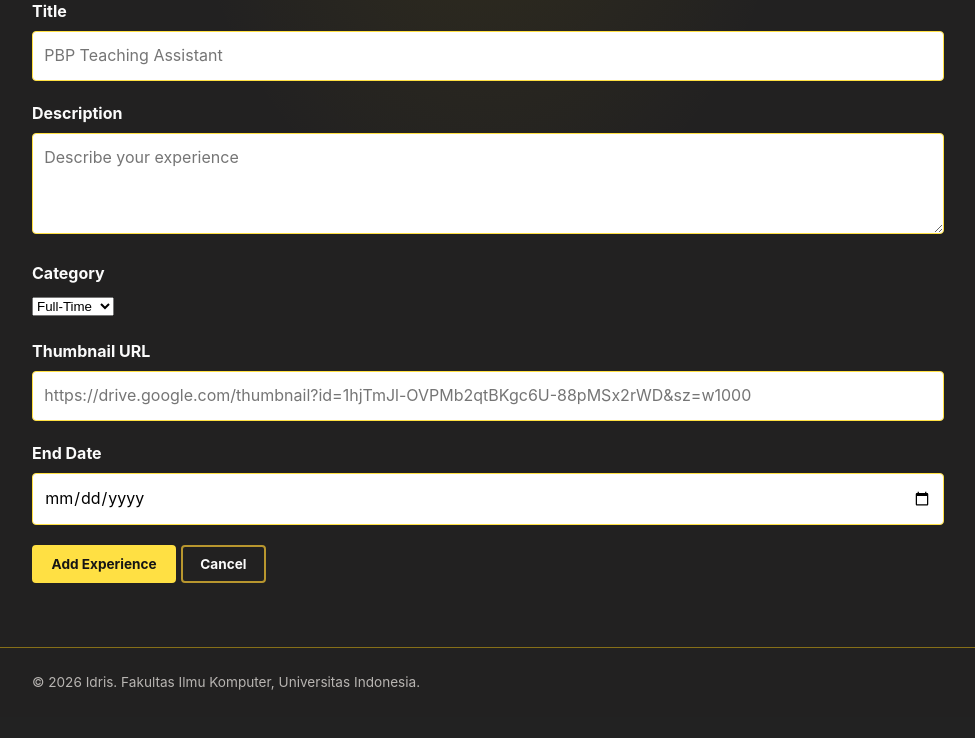
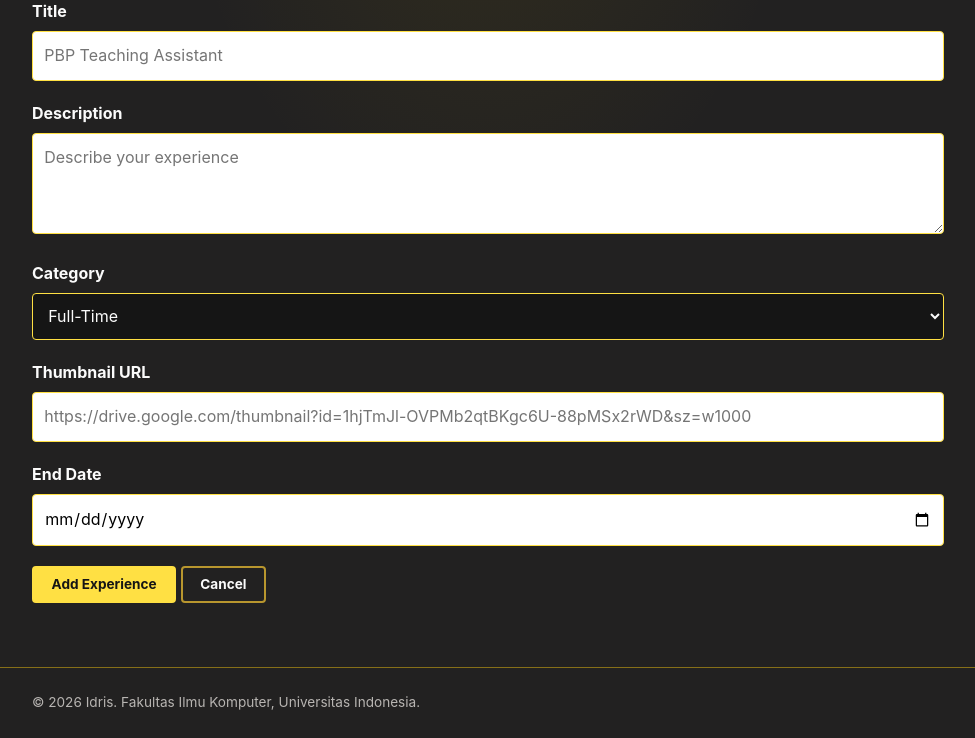
Before and after one commit to 1drism/myportofolio, a Django app: page /experience/add/ in a window 1280 px wide. Shown: the part 229-967 px from the top of the page, without its empty margins (152-1127 px from the left). Before the commit the page ends 919 px from the top, so only its background shows below. Run offline with Django 5.2, Linux system fonts and the light colour scheme.

Commit message:
Add experience form styling and select input styles

```diff
--- a/static/css/style.css
+++ b/static/css/style.css
@@ -428,6 +428,8 @@ h1, .brand {
     background-color: var(--paper-dark);
     border: 1px solid var(--line);
     border-radius: var(--radius);
+    display: flex;
+    flex-direction: column;
 }
 
 .experience-category {
@@ -516,7 +518,8 @@ h1, .brand {
 
 /* Education and Project form css below */
 .education-form,
-.project-form {
+.project-form,
+.experience-form {
     width: 100%;
     max-width: 100%;
     margin-top: 1.5rem;
@@ -548,6 +551,26 @@ h1, .brand {
 
 .form-group input:focus,
 .form-group textarea:focus {
+    outline: 2px solid var(--accent);
+    border-color: var(--accent);
+}
+
+.form-group select {
+    width: 100%;
+    box-sizing: border-box;
+    padding: 0.7rem;
+    border: 1px solid var(--accent);
+    border-radius: var(--radius);
+    background: var(--paper-dark);
+    color: var(--ink);
+    font: inherit;
+    cursor: pointer;
+    transition:
+        border-color 0.2s ease,
+        outline-color 0.2s ease;
+}
+
+.form-group select:focus {
     outline: 2px solid var(--accent);
     border-color: var(--accent);
 }
@@ -704,6 +727,7 @@ h1, .brand {
     padding: 1rem;
     border: 0;
     background: transparent;
+    color: var(--ink);
     z-index: 20;
     align-items: center;
     justify-content: center;
```
